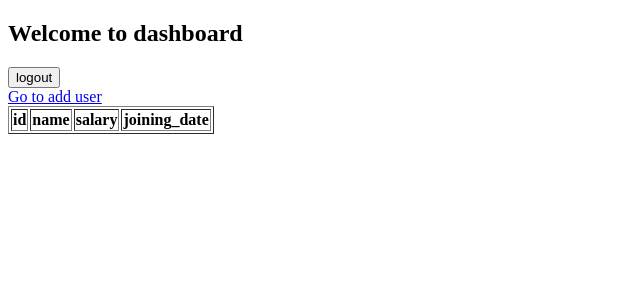
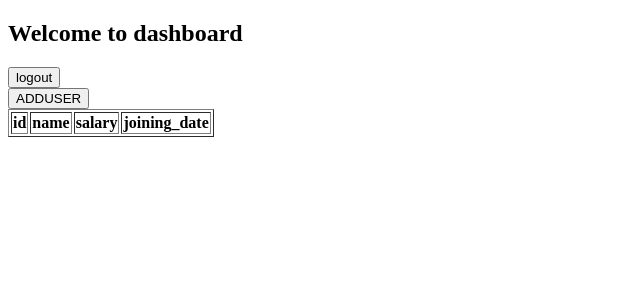
Before and after one commit to shekharbug/learningPublic, a Flask app: page /deluser in a window 1280 px wide. Shown: the top 300 px of the page, without its empty margins (0-640 px from the left). Run offline with Flask 3, Linux system fonts and the light colour scheme; lists and menus that the app fills with data are empty.

Commit message:
flask project

```diff
--- a/flask-tutorial/code/login-form-example/app.py
+++ b/flask-tutorial/code/login-form-example/app.py
@@ -73,7 +73,7 @@
     return render_template('dashboard.html')
 
 if __name__ == '__main__':
-    log = dbOps._set_logging()
+    log = dbOps._set_logging(loglevel=20)
     dbuser = dbOps()
     # Run the app
-    app.run(debug=True)
+    app.run(debug=True, host='0.0.0.0')
--- a/flask-tutorial/code/login-form-example/templates/dashboard.html
+++ b/flask-tutorial/code/login-form-example/templates/dashboard.html
@@ -10,8 +10,9 @@
         <button type="submit">logout</button>
     </form>
 
-
-    <a href="{{ url_for('adduser') }}">Go to add user</a><br>
+    <form method="GET" action="{{ url_for('adduser')}}" style="inline-size: auto;"">
+        <button type="submit">ADDUSER</button>
+    </form>
 
 
     <table border="1">
```
Also changed, not shown: flask-tutorial/code/login-form-example/pyCode/emp.db, flask-tutorial/code/login-form-example/readme.txt (added), 1 other file.
